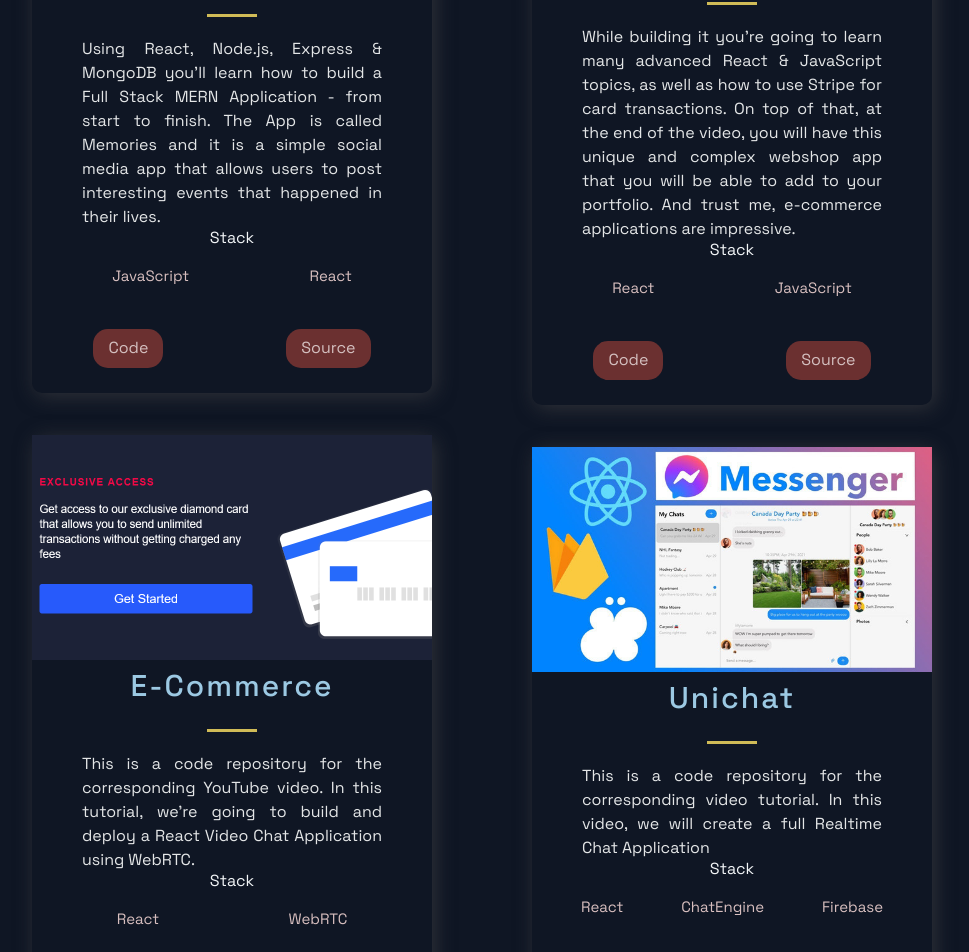
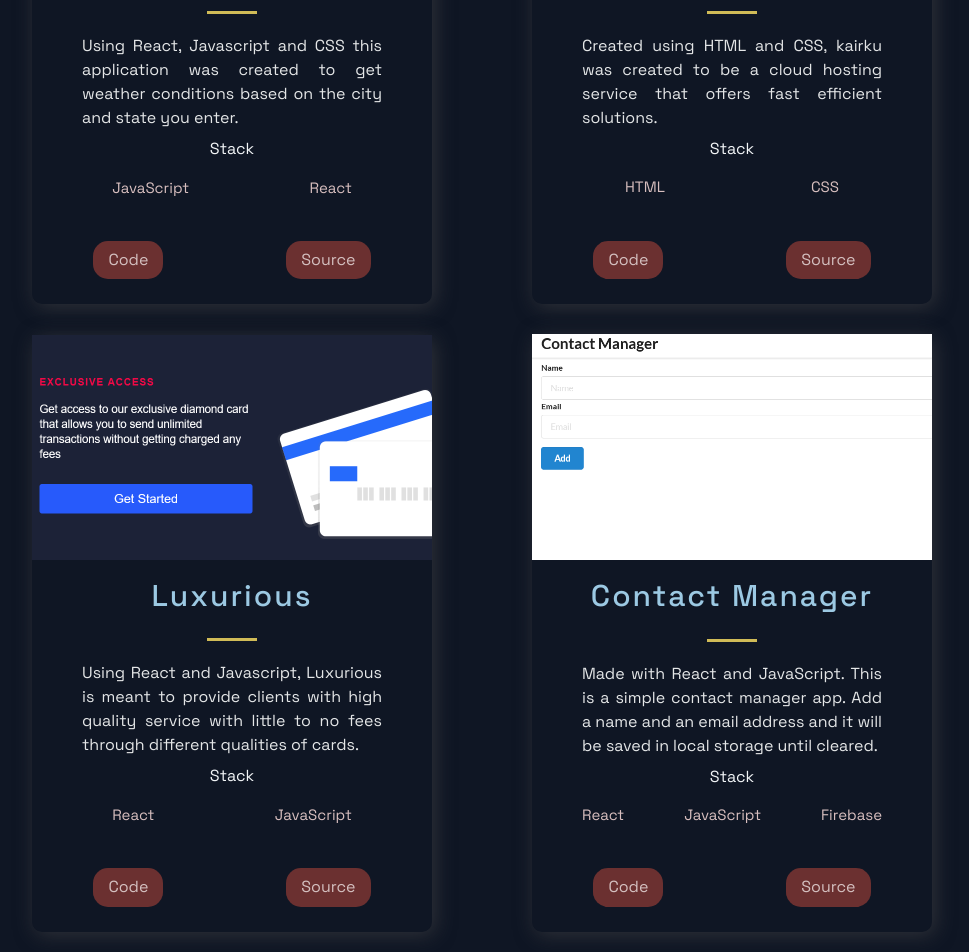
Before and after one commit to Pacman-1/react-portfolio.github.io, a Next.js app: page / in a window 1280 px wide. Shown: the part 1137-2089 px from the top of the page, without its empty margins (158-1127 px from the left). Built offline with nearby package versions, Linux system fonts and the light colour scheme.

Commit message:
updated projects

```diff
--- a/src/components/Projects/ProjectsStyles.js
+++ b/src/components/Projects/ProjectsStyles.js
@@ -35,6 +35,7 @@
   text-align: center;
   z-index: 20;
   width: 100%;
+  margin-top:10px;
 
 `;
 
--- a/src/constants/constants.js
+++ b/src/constants/constants.js
@@ -1,7 +1,7 @@
 export const projects = [
   {
     title: 'Weather App',
-    description: "Using React, Node.js, Express & MongoDB you'll learn how to build a Full Stack MERN Application - from start to finish. The App is called Memories and it is a simple social media app that allows users to post interesting events that happened in their lives.",
+    description: "Using React, Javascript and CSS this application was created to get weather conditions based on the city and state you enter.",
       image: '/images/1.png',
       tags: ['JavaScript','React',],
     source: 'https://google.com',
@@ -9,40 +9,40 @@
     id: 0,
   },
   {
-    title: 'Contact Manager',
-    description:"While building it you're going to learn many advanced React & JavaScript topics, as well as how to use Stripe for card transactions. On top of that, at the end of the video, you will have this unique and complex webshop app that you will be able to add to your portfolio. And trust me, e-commerce applications are impressive.",
-    image: '/images/2.png',
-    tags: ['React', 'JavaScript'],
+    title: 'Kairuku',
+    description:"Created using HTML and CSS, kairku was created to be a cloud hosting service that offers fast efficient solutions.",
+    image: '/images/4.png',
+    tags: ['HTML', 'CSS'],
     source: 'https://google.com',
-    visit: 'https://github.com/Pacman-1/contact-app-github.io',
+    visit: 'https://github.com/Pacman-1/kairuku.github.io',
     id: 1,
   },
   {
-    title: 'E-Commerce',
-    description: "This is a code repository for the corresponding YouTube video. In this tutorial, we're going to build and deploy a React Video Chat Application using WebRTC.",
+    title: 'Luxurious',
+    description: "Using React and Javascript, Luxurious is meant to provide clients with high quality service with little to no fees through different qualities of cards.   ",
       image: '/images/3.png',
-      tags: ['React', 'WebRTC'],
+      tags: ['React', 'JavaScript'],
     source: 'https://google.com',
     visit: 'https://github.com/Pacman-1/luxurious.github.io',
     id: 2,
   },
+
   {
-    title: 'Unichat',
-    description: "This is a code repository for the corresponding video tutorial. In this video, we will create a full Realtime Chat Application",
-    image: '/images/4.jpg',
-    tags: ['React', 'ChatEngine', 'Firebase'],
+    title: 'Contact Manager',
+    description: "Made with React and JavaScript. This is a simple contact manager app. Add a name and an email address and it will be saved in local storage until cleared.",
+    image: '/images/2.png',
+    tags: ['React', 'JavaScript', 'Firebase'],
     source: 'https://google.com',
-    visit: 'https://google.com',
+    visit: 'https://github.com/Pacman-1/contact-app-github.io',
     id: 3,
   },
 ];
 
 export const TimeLineData = [
-  { year: 2017, text: 'Started my journey', },
-  { year: 2018, text: 'Worked as a freelance developer', },
-  { year: 2019, text: 'Founded JavaScript Mastery', },
-  { year: 2020, text: 'Shared my projects with the world', },
-  { year: 2021, text: 'Started my own platform', },
+  { year: 2020, text: 'Started my journey', },
+  { year: 2021, text: 'Finished a number of projects and portfolio', },
+  { year: 2021, text: 'Continue learning and Begin applying to positions', },
+  { year: 2022, text: 'Land a junior developer role', },
 ];
 export const data = [
   { number: 15, text: 'Projects'},
```
Also changed, not shown: public/images/4.jpg (deleted), public/images/4.png (added).
